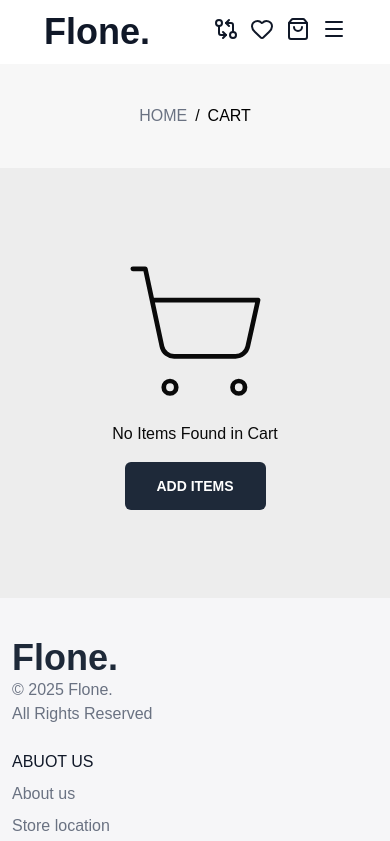
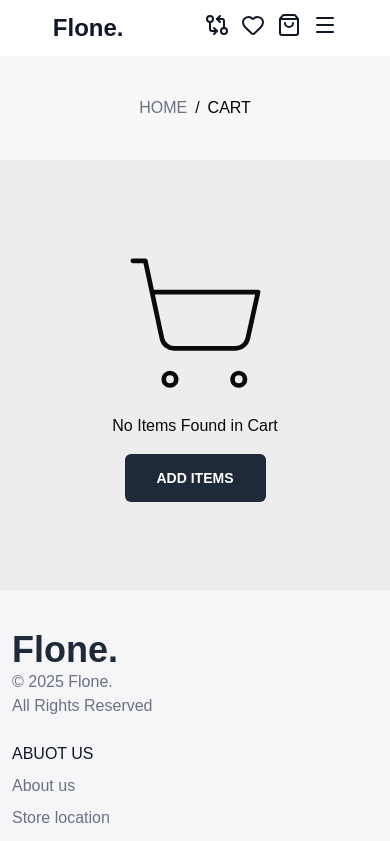
Before and after one commit to Mishra-Abhishek9644/Floneee, a Next.js app: page /cart in a window 390 px wide. Shown: the top 841 px of the page. Built offline with nearby package versions, Linux system fonts and the light colour scheme.

Commit message:
Enhance cart and compare functionality with UI improvements and state management updates

```diff
--- a/app/cart/page.tsx
+++ b/app/cart/page.tsx
@@ -82,15 +82,6 @@ const Page = () => {
                 >
                   <X />
                 </button>
-
-                {/* <button
-                  onClick={() =>
-                    dispatch(removeFromCartList(item.id))
-                  }
-                  className="absolute top-0 p-2 right-0  md:hidden text-black rounded-xl px-1 hover:scale-110 hover:text-purple-500"
-                >
-                  <X />
-                </button> */}
               </div>
             ))}
           </div>
@@ -103,11 +94,7 @@ const Page = () => {
               CONTINUE SHOPPING
             </Link>
 
-             <button
-              className="px-10 py-4 rounded-full flex justify-center  bg-gray-100 text-sm font-semibold my-2 hover:bg-purple-600 hover:text-white hover:scale-110 transition-all duration-300"
-            >
-              Check Out
-            </button>
+
 
             <button
               onClick={() => dispatch(clearCartList())}
@@ -116,6 +103,14 @@ const Page = () => {
               CLEAR WISHLIST
             </button>
           </div>
+
+          <Link href='/checkout'>
+            <button
+              className="px-10 py-4 rounded-full flex justify-center w-full  hover:bg-black text-lg font-semibold my-2 bg-purple-600 text-white hover:scale-95 m-1 transition-all duration-300"
+            >
+              Check Out
+            </button>
+          </Link>
         </div>
       )}
     </div>
--- a/app/compare/page.tsx
+++ b/app/compare/page.tsx
@@ -57,7 +57,7 @@ const page = () => {
 
                     {/* BUTTON */}
                     <Link href={`/shop/product/${product.id}`}>
-                      <button className="mt-4 bg-purple-600 text-white px-6 py-2 rounded-full">
+                      <button className="mt-4 bg-purple-600 text-white px-6 py-2 rounded-full hover:bg-black hover:scale-105">
                         Select Option
                       </button>
                     </Link>
--- a/components/Card.tsx
+++ b/components/Card.tsx
@@ -3,7 +3,7 @@ import { Eye, Heart } from "lucide-react";
 import React from "react";
 import { Product } from "../type/Product";
 import Link from "next/link";
-import { UseSelector,useDispatch } from "react-redux";
+import { UseSelector, useDispatch } from "react-redux";
 import { addToWishlist } from "@/Store/Slices/wishlistSlice";
 import toast from "react-hot-toast";
 
@@ -37,60 +37,64 @@ const Card: React.FC<CardProps> = ({ product, onOpen }) => {
       {/* Hover overlay */}
       <div
         className="
-    absolute bottom-19 right-0 left-5 w-60 h-10
-    flex items-center justify-around
+    absolute inset-x-0 bottom-0 h-12  {/* Changed: full width left/right, adjust h-12 or whatever height you want; removed bottom-19 left-5 w-full */}
+    flex items-center justify-center   {/* Added: flex row, center vertically, some gap between buttons */}
     bg-transparent
     opacity-0 group-hover:opacity-100
     translate-y-3 group-hover:translate-y-0
     transition-all duration-300 ease-out z-10
+    md:flex hidden  {/* Kept your md:flex and hidden */}
   "
       >
-        {/* BTN 1 */}
+        {/* BTN 1 - Heart (fixed small width) */}
         <button
           className="
       opacity-0 group-hover:opacity-100
       translate-y-2 group-hover:translate-y-0
       transition-all duration-300 ease-out delay-100
+      flex-none  {/* Prevents it from growing/shrinking unnecessarily */}
     "
         >
           <Heart
             size={20}
             onClick={handleAddToWishlist}
-            className="bg-purple-500 text-white h-full w-10 p-2  hover:bg-black"
+            className="bg-purple-500 text-white h-10 w-10 p-2  hover:bg-black"
           />
         </button>
 
-        {/* BTN 2 */}
+        {/* BTN 2 - Select Option (takes ~60% + remaining) */}
         <button
           className="
       opacity-0 group-hover:opacity-100
       translate-y-2 group-hover:translate-y-0
       transition-all duration-300 ease-out delay-200
+      basis-3/5 grow  {/* Key: starts at 60% of container, then grows to fill any extra space */}
+      min-w-0
     "
         >
-          <Link href={`/shop/product/${product.id}`}>
-            <div className="bg-purple-500 text-white h-full w-40 p-2  hover:bg-black">
+          <Link href={`/shop/product/${product.id}`} className="block w-full">
+            <div className="bg-purple-500 text-white h-10 px-4 flex items-center justify-center  hover:bg-black">
               Select Option
             </div>
           </Link>
         </button>
 
-        {/* BTN 3 */}
+        {/* BTN 3 - Eye (fixed small width) */}
         <button
           className="
       opacity-0 group-hover:opacity-100
       translate-y-2 group-hover:translate-y-0
       transition-all duration-300 ease-out delay-300
+      flex-none
     "
         >
           <Eye
             size={20}
-            className="bg-purple-500 text-white h-full w-10 p-2  hover:bg-black"
+            className="bg-purple-500 text-white h-10 w-10 p-2  hover:bg-black"
             onClick={onOpen}
           />
         </button>
       </div>
-
 
     </div>
   );
--- a/components/Navbar.tsx
+++ b/components/Navbar.tsx
@@ -2,6 +2,10 @@
 import { GitCompareArrows, Heart, Menu, Search, ShoppingBag, UserRoundPen, X } from "lucide-react"
 import Link from 'next/link'
 import React, { useEffect, useState } from 'react'
+import { useSelector } from "react-redux";
+
+
+
 
 
 
@@ -10,6 +14,18 @@ const Navbar = () => {
   const [menuBtn, setMenuBtn] = useState(false)
   const [search, setSearch] = useState(false)
 
+  const wishlistCount = useSelector(
+    (state: any) => state.wishlist?.items.length
+  );
+
+  const compareCount = useSelector(
+    (state: any) => state.compareList?.items.length
+  );
+
+  // if you have cart slice
+  const cartCount = useSelector(
+    (state: any) => state.cartList.items?.length || 0
+  );
 
   useEffect(() => {
     if (menuBtn) {
@@ -27,7 +43,7 @@ const Navbar = () => {
     <>
 
       <div className='flex justify-around items-center  p-3  text-gray-900 shadow-md  md:fixed bg-white top-0 left-0 right-0 z-10 ' >
-        <Link href='/'> <div className='text-4xl font-bold text-gray-900 hover:text-purple-500 hover:scale-105 '>
+        <Link href='/'> <div className='md:text-4xl text-2xl font-bold text-gray-900 hover:text-purple-500 hover:scale-105 '>
           Flone.
         </div>
         </Link>
@@ -86,9 +102,33 @@ const Navbar = () => {
             </div>
           </div>
 
-          <Link href='/compare' className="hover:text-purple-500 hover:scale-105"><GitCompareArrows /></Link>
-          <Link href='/wishlist' className="hover:text-purple-500 hover:scale-105"><Heart /></Link>
-          <Link href='/cart' className="hover:text-purple-500 hover:scale-105"><ShoppingBag /></Link>
+          <Link href="/compare" className="relative hover:text-purple-500 hover:scale-105">
+            <GitCompareArrows />
+
+            {compareCount > 0 && (
+              <span className="absolute -top-2 -right-2 bg-purple-600 text-white text-xs w-5 h-5 flex items-center justify-center rounded-full">
+                {compareCount}
+              </span>
+            )}
+          </Link>
+          <Link href="/wishlist" className="relative hover:text-purple-500 hover:scale-105">
+            <Heart />
+
+            {wishlistCount > 0 && (
+              <span className="absolute -top-2 -right-2 bg-purple-600 text-white text-xs w-5 h-5 flex items-center justify-center rounded-full">
+                {wishlistCount}
+              </span>
+            )}
+          </Link>
+          <Link href="/cart" className="relative hover:text-purple-500 hover:scale-105">
+            <ShoppingBag />
+
+            {cartCount > 0 && (
+              <span className="absolute -top-2 -right-2 bg-purple-600 text-white text-xs w-5 h-5 flex items-center justify-center rounded-full">
+                {cartCount}
+              </span>
+            )}
+          </Link>
           <div className="lg:hidden hover:text-purple-500 hover:scale-105"><button onClick={() => (setMenuBtn(!menuBtn))}><Menu /></button></div>
 
         </div>
```
Lines whose indentation alone changed are shown as unchanged.
